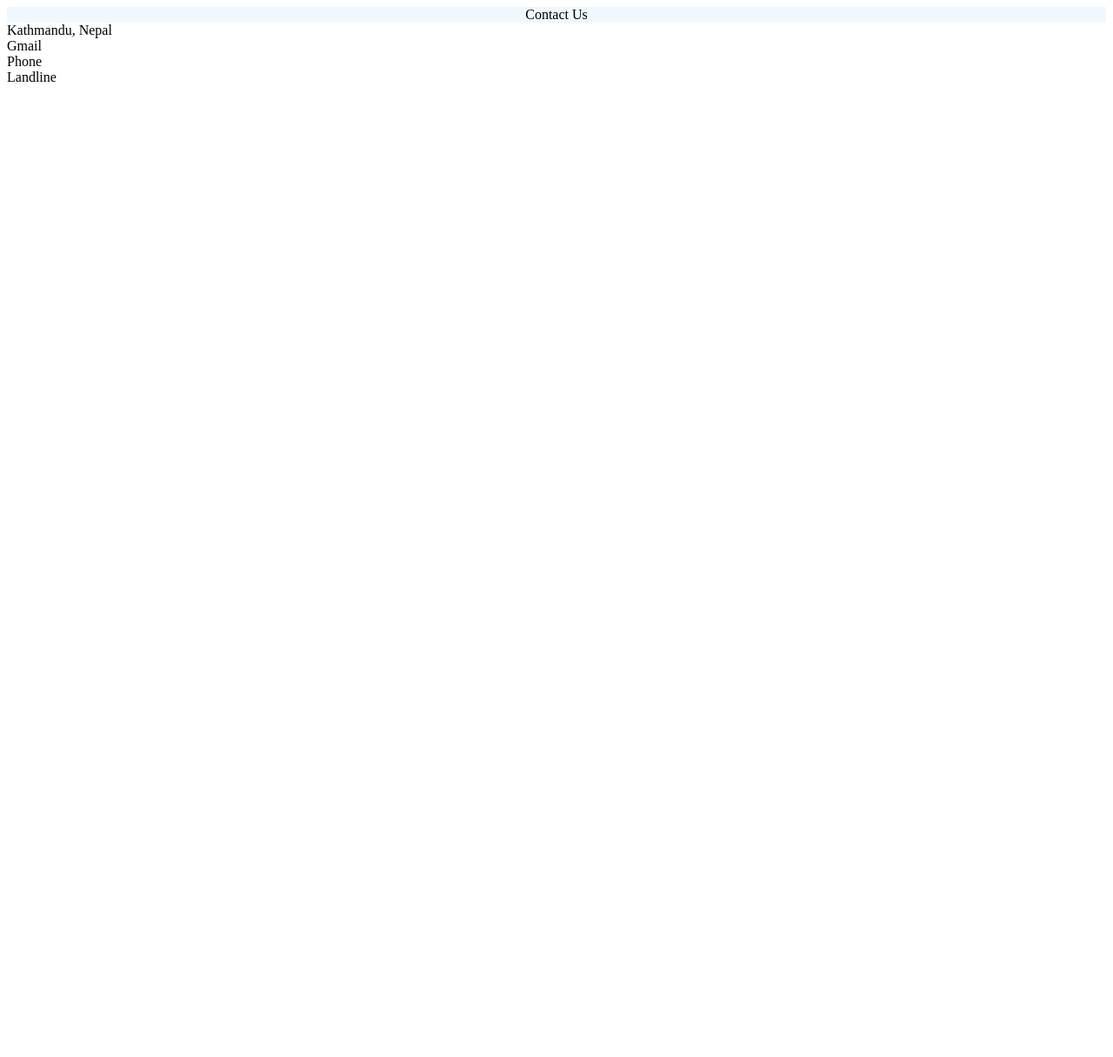
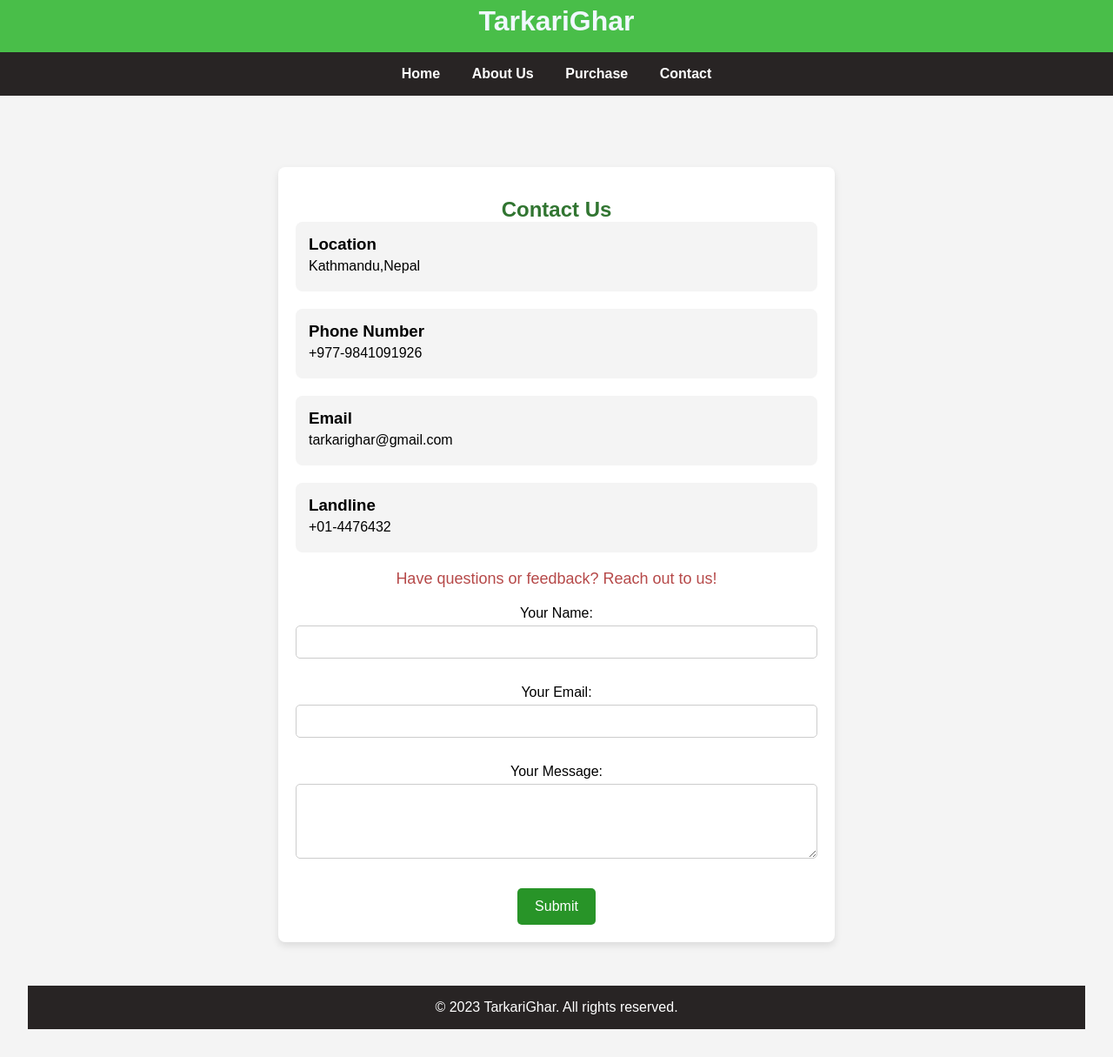
Before and after one commit to sagar2000000/interseller, a PHP site: page /contact.html in a window 1280 px wide. Shown: the whole page at 87% size. Before the commit the page ends 94 px from the top, so only its background shows below. Run offline with PHP 8.4, Linux system fonts and the light colour scheme.

Commit message:
Files added

```diff
--- /dev/null
+++ b/contact.css
@@ -0,0 +1,78 @@
+body {
+    font-family: Arial, sans-serif;
+    margin: 0;
+    padding: 0;
+    background-color: #f4f4f4;
+}
+
+.contact-container {
+    max-width: 600px;
+    margin: 50px auto;
+    padding: 20px;
+    background-color: #fff;
+    box-shadow: 0 4px 8px rgba(0, 0, 0, 0.1);
+    border-radius: 8px;
+    text-align: center;
+
+}
+
+.contact-info-box {
+    background-color: #f4f4f4;
+    padding: 15px;
+    border-radius: 8px;
+    margin-bottom: 20px;
+    text-align: left;
+}
+
+.contact-info {
+    margin: 0;
+}
+
+.contact-info p {
+    margin: 5px 0;
+}
+
+.form-group {
+    margin-bottom: 20px;
+}
+
+label {
+    display: block;
+    font-size: 16px;
+    margin-bottom: 5px;
+}
+
+input,
+textarea {
+    width: 100%;
+    padding: 10px;
+    font-size: 14px;
+    margin-bottom: 10px;
+    box-sizing: border-box;
+    border: 1px solid #ccc;
+    border-radius: 5px;
+}
+
+
+
+button {
+    padding: 12px 20px;
+    font-size: 16px;
+    background-color: rgba(0, 128, 0, 0.844);
+    color: #fff;
+    border: none;
+    border-radius: 5px;
+    cursor: pointer;
+    transition: background-color 0.3s;
+}
+
+button:hover {
+    background-color: #333;
+}
+form{
+    margin-top: 20px;
+}
+#query{
+    color:rgb(182, 73, 73);
+    font-size: large;
+}
--- a/contact.html
+++ b/contact.html
@@ -4,33 +4,81 @@
     <meta charset="UTF-8">
     <meta name="viewport" content="width=device-width, initial-scale=1.0">
     <title>Document</title>
-    <style>
-        .contact{
-            background-color: aliceblue;
-            text-align: center;
-        }
-
-    </style>
+    <link rel="stylesheet" href="home.css" >
+    <link rel="stylesheet" href="contact.css">
 </head>
 <body>
-    <section class="contact">
-        <div>
-            Contact Us
+  <header class="header">
+    <h1 class="name">TarkariGhar</h1>
+  </header>
+  <nav class="navbar">
+    <a href="home.html">Home</a>
+    <a href="#">About Us</a>
+    <a href="#">Purchase</a>
+    <a href="contact.html">Contact</a>
+  </nav>
+  <section id="home">
+    <div class="slideshow">
+      <img src="bg.jpg" alt="image1" />
+      <img src="slide2.jpeg" alt="image2" />
+      <img src="slide3.jpeg" alt="image3" />
+    </div>
+    <div class="contact-container">
+        <h2>Contact Us</h2>
+
+        <div class="contact-info-box">
+            <h3>Location</h3>
+            <div class="contact-info">
+
+                <p>Kathmandu,Nepal</p>
+            </div>
         </div>
-    </section>
-    <section class="">
-        <div>
-            Kathmandu, Nepal
+
+        <div class="contact-info-box">
+            <h3>Phone Number</h3>
+            <div class="contact-info">
+                <p>+977-9841091926</p>
+            </div>
         </div>
-        <div>
-            Gmail
+
+        <div class="contact-info-box">
+            <h3>Email</h3>
+            <div class="contact-info">
+                <p>tarkarighar@gmail.com</p>
+            </div>
         </div>
-        <div>
-            Phone
+
+        <div class="contact-info-box">
+            <h3>Landline</h3>
+            <div class="contact-info">
+                <p>+01-4476432</p>
+            </div>
         </div>
-        <div>
-            Landline
-        </div>
-    </section>
+
+        <p id="query">Have questions or feedback? Reach out to us!</p>
+
+        <form action="#" method="post">
+            <div class="form-group">
+                <label for="name">Your Name:</label>
+                <input type="text" id="name" name="name" required>
+            </div>
+
+            <div class="form-group">
+                <label for="email">Your Email:</label>
+                <input type="email" id="email" name="email" required>
+            </div>
+
+            <div class="form-group">
+                <label for="message">Your Message:</label>
+                <textarea id="message" name="message" rows="4" required></textarea>
+            </div>
+
+            <button type="submit">Submit</button>
+        </form>
+    </div>
+    <footer>
+        <p>&copy; 2023 TarkariGhar. All rights reserved.</p>
+      </footer>
+      <script src="index.js"></script>
 </body>
 </html>
--- a/home.css
+++ b/home.css
@@ -17,24 +17,104 @@
 
 }
 .navbar {
-    background-color: #333;
-    color: #fff;
+    background-color:rgb(40, 36, 36);
+    color: white;
     text-align: center;
     padding: 1em 0;
 }
 
 .navbar a {
     text-decoration: none;
-    color: #fff;
+    color: white;
     margin: 0 1em;
     font-weight: bold;
 }
 
 .navbar a:hover {
-    border-bottom: 2px solid #fff;
+    border-bottom: 2px solid white;
     color: rgba(0, 255, 47, 0.815);
 }
 
 #home{
     padding: 2rem;
 }
+.slideshow {
+    max-width: 100%;
+    overflow: hidden;
+    display: fixed;
+}
+
+.slideshow img {
+    width: 100%;
+    height: auto;
+    display: none;
+    border-radius: 10px;
+}
+#home h2{
+    padding-top: 15px;
+    color: rgb(49, 117, 49);
+
+}
+#products h2{
+    color: rgb(49, 117, 49);
+    padding-left: 40px;
+}
+.product-container {
+    display: flex;
+    flex-wrap: wrap;
+    justify-content: space-around;
+}
+
+.product {
+    flex: 0 0 30%;
+    margin: 1em;
+    padding: 1em;
+    background-color: white;
+    border-radius: 8px;
+    box-shadow: 0 0 10px rgba(0, 0, 0, 0.1);
+    transition: transform 0.3s ease;
+}
+
+.product:hover {
+    transform: scale(1.09);
+}
+
+.product img {
+    max-width: 100%;
+    height: auto;
+    border-radius: 8px;
+    margin-bottom: 1em;
+}
+#categories{
+    margin-top: 30px;
+}
+#categories h2{
+    color: rgb(49, 117, 49);
+    padding-left: 40px;
+}
+#categories p{
+
+    padding-left: 40px;
+
+
+}
+#seasonal{
+    margin-top: 30px;
+}
+#seasonal h2{
+    color: rgb(49, 117, 49);
+    padding-left: 40px;
+}
+ #seasonal p{
+
+    padding-left: 40px;
+
+
+}
+footer {
+    margin-top: 23px;
+    background-color:rgb(40, 36, 36);
+    color: white;
+    text-align: center;
+    padding: 1em 0;
+}
--- a/index.js
+++ b/index.js
@@ -1,6 +1,7 @@
 
 
         let currentSlide = 0;
+
         const slides = document.querySelectorAll('.slideshow img');
 
         function showSlide(index) {
@@ -14,4 +15,4 @@
             showSlide(currentSlide);
         }
 
-        setInterval(nextSlide, 3000);
+        setInterval(nextSlide, 2000);
```
Also changed, not shown: home.html (+59 -12 lines), aalu.jpg (added), gundruk.jpeg (added), location.png (added), potato.png (added).
